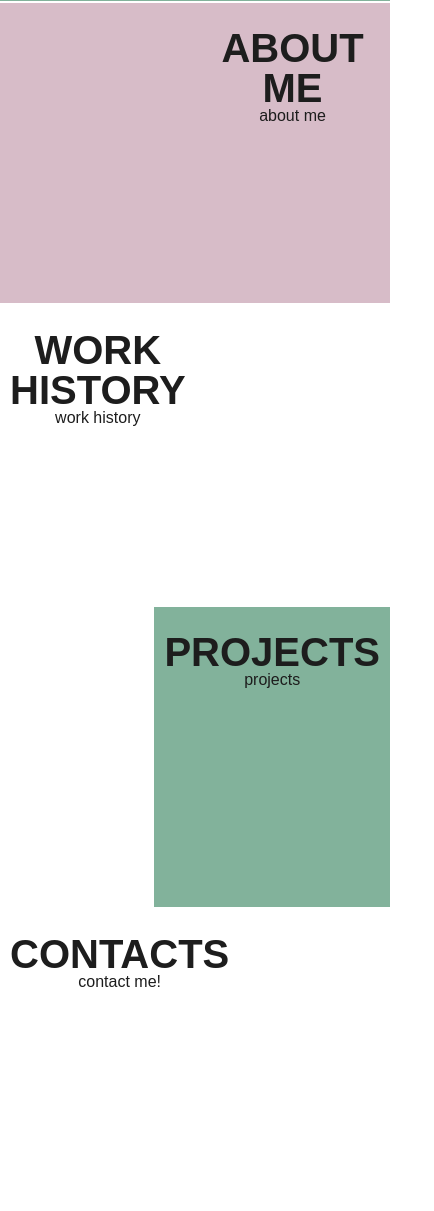
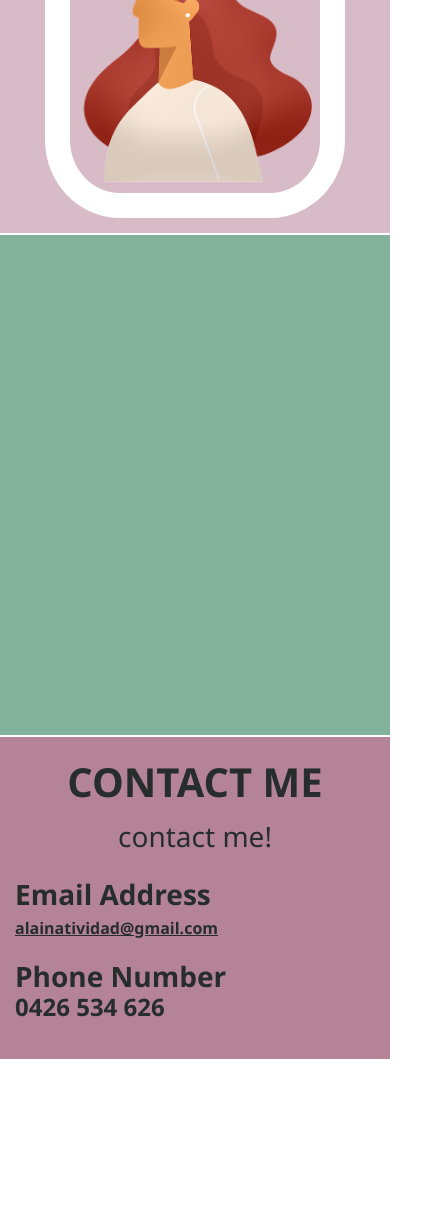
Before and after one commit to alainatividad/Portfolio-Web-Alyssa-Natividad, a plain HTML site: page index.html in a window 390 px wide. Shown: the part 373-1584 px from the top of the page, 434 px wide, since content can reach past the window. After the commit the page ends 1434 px from the top, so only its background shows below. Drawn offline with Linux system fonts and the light colour scheme.

Commit message:
Removed sections and added stock images for works link placeholder

```diff
--- a/assets/css/style.css
+++ b/assets/css/style.css
@@ -1,6 +1,31 @@
 * {
   font-size: 16px;
-  color: #1d1d1d;
+  font-family: "Segoe UI", Tahoma, Geneva, Verdana, sans-serif;
+  color: #272d2d;
+}
+
+h1 {
+  font-size: 3rem;
+}
+
+h2 {
+  font-size: 2.5rem;
+  padding: 35px 0;
+}
+
+h3 {
+  font-size: 1.75rem;
+  padding-bottom: 5px;
+}
+
+h4 {
+  font-size: 1.5rem;
+  padding-bottom: 25px;
+}
+
+p {
+  font-size: 1.75rem;
+  padding: 5px;
 }
 
 nav {
@@ -14,6 +39,7 @@ nav {
 nav a {
   padding: 10px 5px;
   color: #d7bcc8;
+  text-align: center;
 }
 
 main {
@@ -21,55 +47,92 @@ main {
   flex-direction: column;
 }
 
+/* Make any section other than the projects be 200px in height */
 main > section {
   display: flex;
   flex: 0 0 300px;
   margin-bottom: 2px;
-  /* flex-direction: column; */
+  justify-content: space-between;
 }
-
-main section:nth-child(even) {
-  /* align-items: flex-end; */
-  flex-direction: row-reverse;
-}
-
-h1 {
-  font-size: 3rem;
-}
-
-h2 {
-  font-size: 2.5rem;
-  padding-top: 15px;
+/* Make the projects section 500px in height */
+main > .projects {
+  flex: 0 0 500px;
+  flex-direction: column;
 }
 
 .section-head {
+  display: flex;
+  flex-direction: column;
+  justify-content: center;
+  flex: 0 0 50%;
   padding: 10px;
   text-align: center;
-  flex: 0 0 50%;
-  /* margin: 10px; */
 }
 
 .section-body {
   display: flex;
   justify-content: center;
+  padding: 65px;
   flex: 0 0 50%;
-  /* border: 2px solid black; */
-  /* margin: 10px; */
-  padding: 10px;
+}
+
+.hello-world {
+  background-color: #d7bcc8; /*#82b29b;*/
+}
+
+.hello-world h2 {
+  padding-top: 15px;
+}
+
+.hello-world h3 {
+  padding: 15px;
 }
 
 .self-image {
-  width: 77%;
+  width: 75%;
+  border: 25px solid white;
+  border-radius: 25%;
+  min-height: 300px;
+  min-width: 300px;
 }
 
-.hello-world {
+.projects {
   background-color: #82b29b;
 }
 
-.projects .section-head {
-  background-color: #82b29b;
+.project-head {
+  text-align: center;
 }
 
-.about-me {
-  background-color: #d7bcc8; /*#bebdb4;*/
+.project-body {
+  display: flex;
+  flex-wrap: wrap;
 }
+.contacts .section-body {
+  flex-direction: column;
+  align-items: flex-start;
+}
+
+.contacts {
+  background-color: #b58398;
+}
+
+@media screen and (max-width: 768px) {
+  nav,
+  main section {
+    flex-direction: column;
+  }
+  main > section {
+    flex: auto;
+  }
+  .section-body {
+    padding: 15px;
+    align-items: center;
+  }
+  .self-image {
+    width: 50%;
+  }
+  h2 {
+    padding: 15px 0;
+  }
+}
--- a/index.html
+++ b/index.html
@@ -12,8 +12,6 @@
     <header>
         <nav>
             <a href="#hello-world">HELLO!</a>
-            <a href="#about-me">ABOUT ME</a>
-            <a href="#work-history">WORK HISTORY</a>
             <a href="#projects">PROJECTS</a>
             <a href="#contacts">CONTACTS</a>
 
@@ -22,43 +20,26 @@
     <main>
         <section id="hello-world" class="hello-world">
             <section class="section-head">
-                <h2>ALYSSA NATIVIDAD</h2>
-                <p>hello everyone!</p>
+                <p>hello everyone! I'm</p>
+                <h1>ALYSSA NATIVIDAD</h1>
             </section>
             <section class="section-body">
-                <!-- Wrap the image in a div to avoid weird flexbox behavior -->
-                <!-- <div> -->
-                    <img class="self-image" src="./assets/images/girl-avatar.png" alt="avatar of a woman" />
-                <!-- </div> -->
+                <img class="self-image" src="./assets/images/girl-avatar.png" alt="avatar of a woman" />
             </section>
         </section>
-        <section id="about-me" class="about-me">
-            <section class="section-head">
-                <h2>ABOUT ME</h2>
-                <p>about me</p>
-            </section>
-            <section class="section-body"></section>
-        </section>
-        <section id="work-history" class="work-history">
-            <section class="section-head">
-                <h2>WORK HISTORY</h2>
-                <p>work history</p>
-            </section>
-            <section class="section-body"></section>
-        </section>
         <section id="projects" class="projects">
-            <section class="section-head">
-                <h2>PROJECTS</h2>
-                <p>projects</p>
-            </section>
-            <section class="section-body"></section>
         </section>
         <section id="contacts" class="contacts">
             <section class="section-head">
-                <h2>CONTACTS</h2>
+                <h2>CONTACT ME</h2>
                 <p>contact me!</p>
             </section>
-            <section class="section-body"></section>
+            <section class="section-body">
+                <h3>Email Address</h3>
+                <h4><a href="mailto:alainatividad@gmail.com">alainatividad@gmail.com</a></h4>
+                <h3>Phone Number</h3>
+                <h4>0426 534 626</h4>
+            </section>
         </section>
     </main>
 </body>
```
Also changed, not shown: assets/images/dandelion.jpg (added), assets/images/rose-pair.jpg (added), assets/images/rose1.jpg (added), assets/images/yellow.jpg (added), 1 other file.
